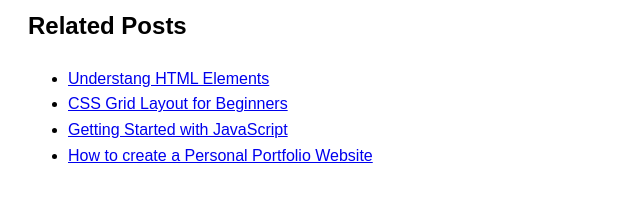
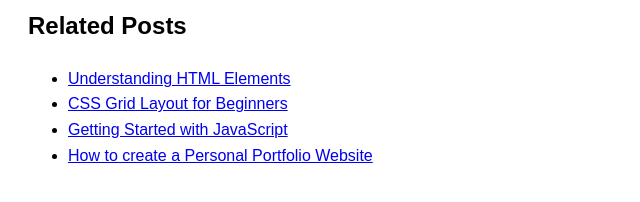
Before and after one commit to KenFrazier/iyf-s11-week-01--kenfrazier-, a plain HTML site: page blog.html in a window 1280 px wide. Shown: the part 1032-1234 px from the top of the page, 0-640 px from the left. Drawn offline with Linux system fonts and the light colour scheme.

Commit message:
Fix typo in related posts link text

```diff
--- a/blog.html
+++ b/blog.html
@@ -91,7 +91,7 @@
           <h2>Related Posts</h2>
 
           <ul>
-            <li><a href="#">Understang HTML Elements</a></li>
+            <li><a href="#">Understanding HTML Elements</a></li>
             <li><a href="#">CSS Grid Layout for Beginners</a></li>
             <li><a href="#">Getting Started with JavaScript</a></li>
             <li><a href="#">How to create a Personal Portfolio Website</a></li>
```
